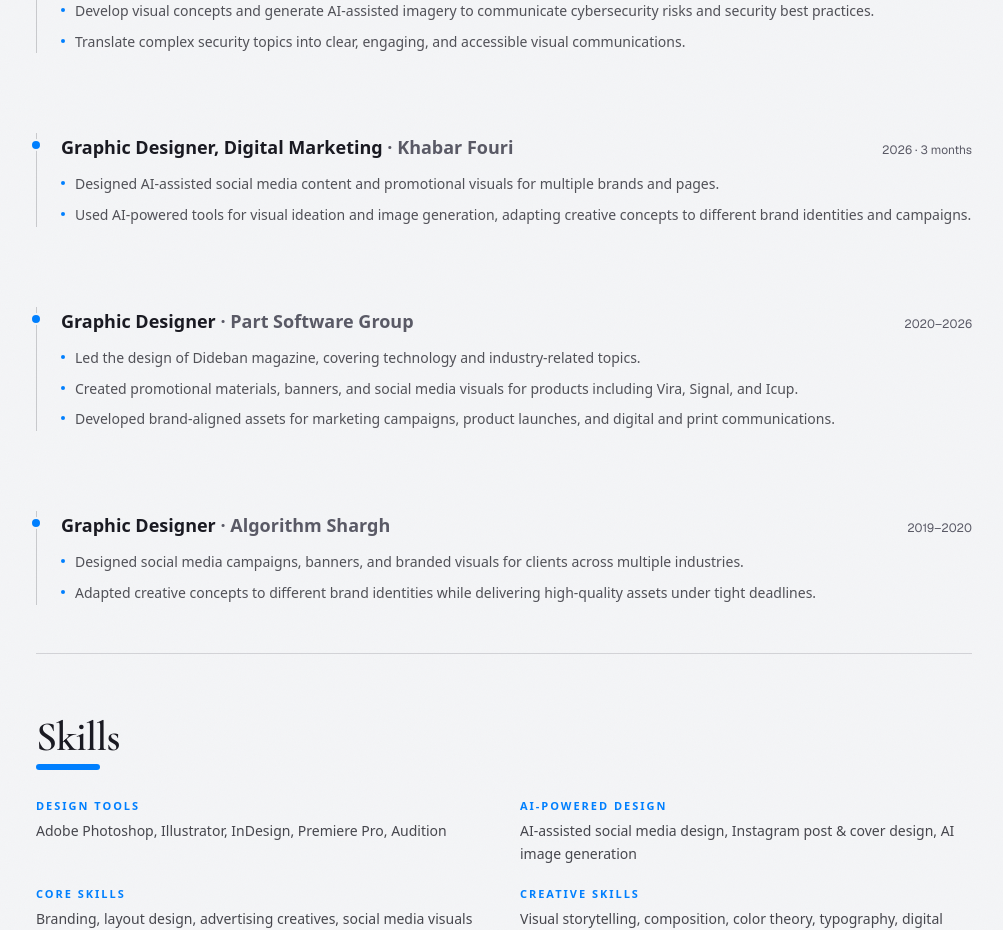
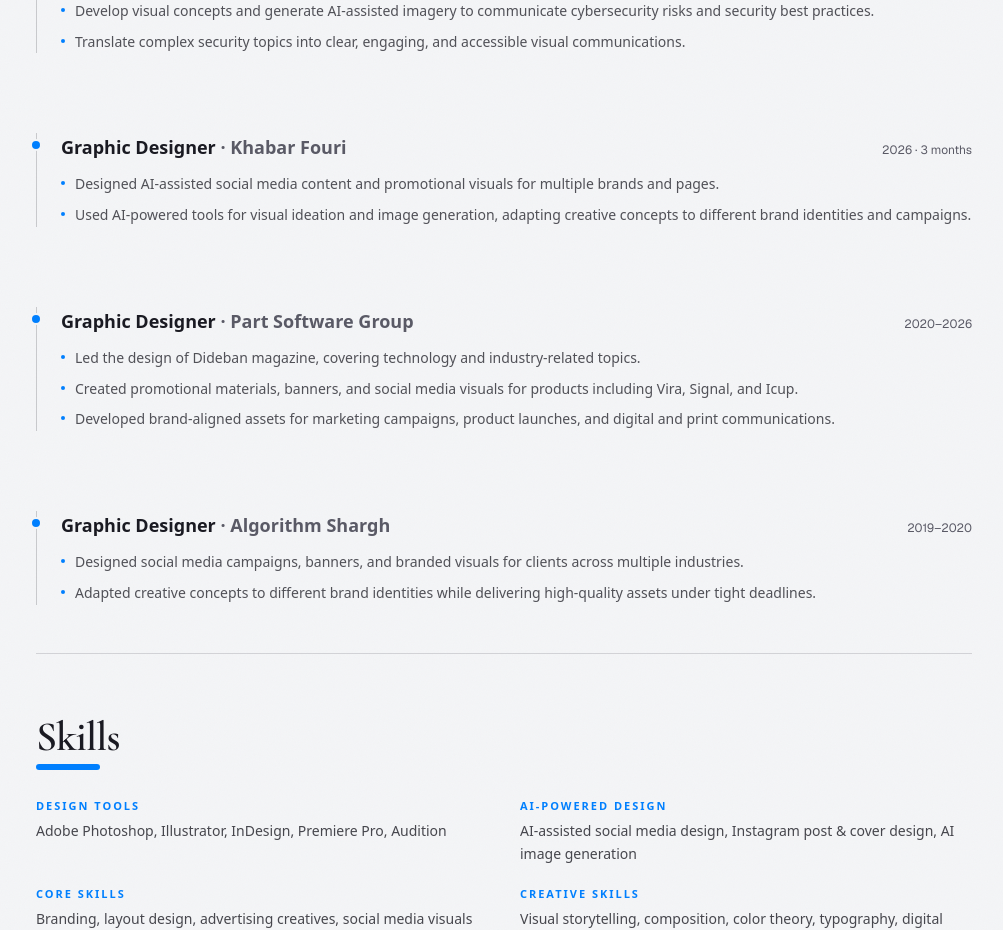
Before and after one commit to shadishafiee1-glitch/portfolio, a Next.js app: page / in a window 1280 px wide. Shown: the part 3360-4290 px from the top of the page, without its empty margins (136-1139 px from the left). Built offline with nearby package versions, Linux system fonts and the light colour scheme; no server answers.

Commit message:
Remove Digital Marketing from Khabar Fouri role

```diff
--- a/src/components/portfolio/about-sections.tsx
+++ b/src/components/portfolio/about-sections.tsx
@@ -40,7 +40,7 @@ const EXPERIENCE = [
     ],
   },
   {
-    role: "Graphic Designer, Digital Marketing",
+    role: "Graphic Designer",
     org: "Khabar Fouri",
     period: "2026 · 3 months",
     bullets: [
```
Also changed, not shown: 1 other file (tests, documents, lock files or other folders).
